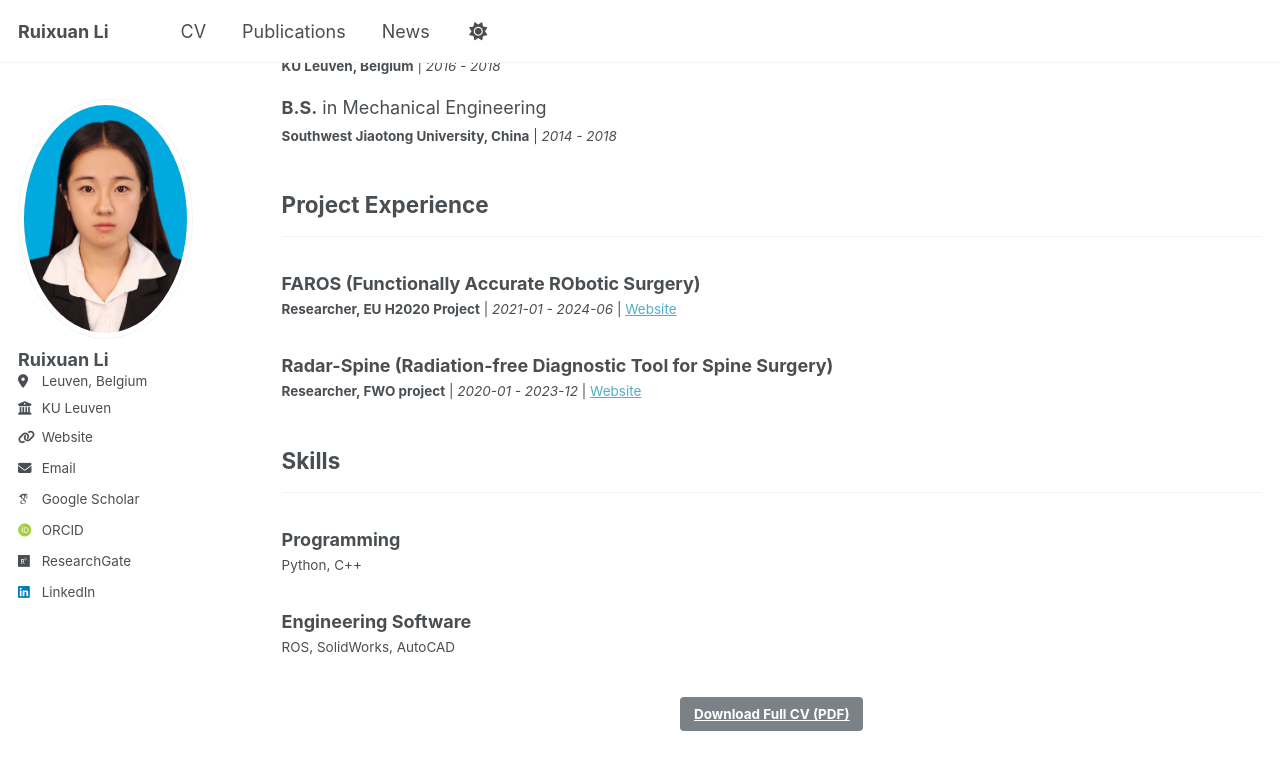
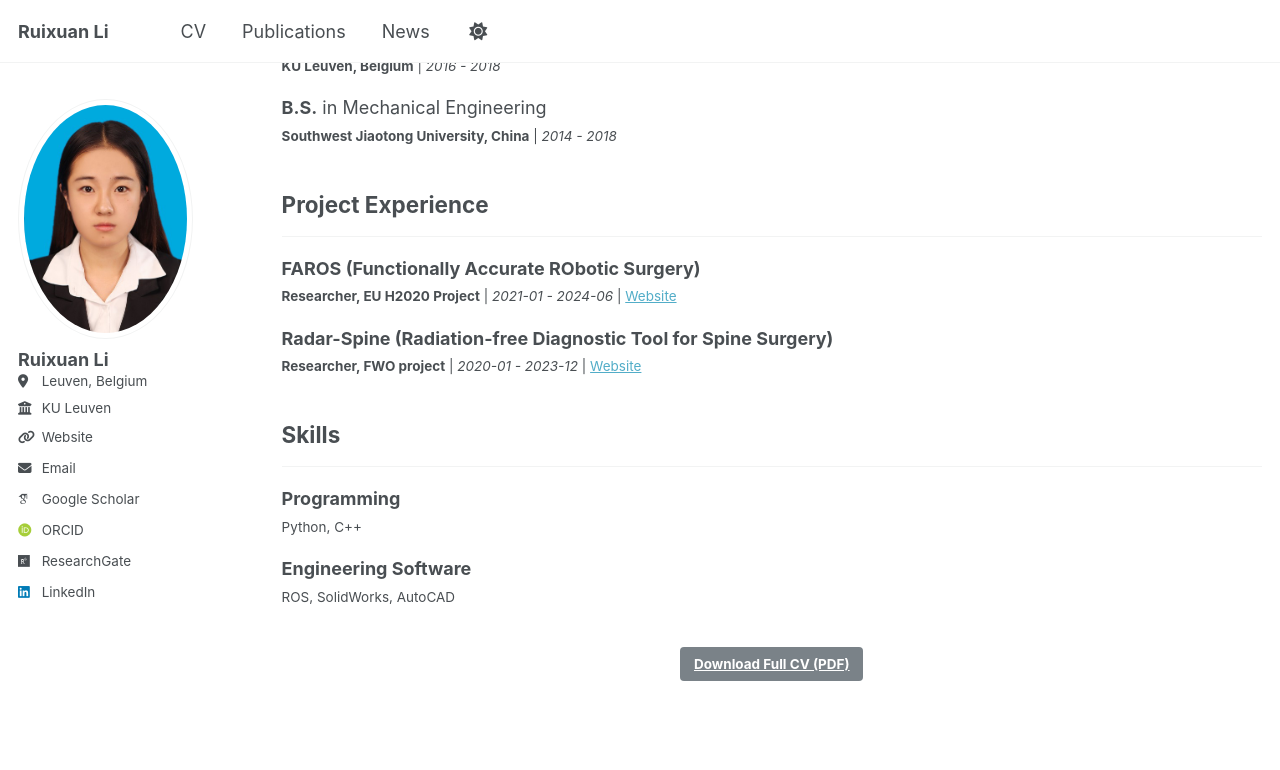
Before and after one commit to Li-Ruixuan/Li-Ruixuan.github.io, a Jekyll site: the page built from _pages/cv.html, in a window 1280 px wide and 900 px high, scrolled down 512 px. Shown: the top 770 px of the window. Built offline with Jekyll 4.4.1, drawn with Linux system fonts in a browser that asks for light colours; some web fonts are replaced.

```diff
--- a/_pages/cv.html
+++ b/_pages/cv.html
@@ -41,7 +41,7 @@ Email: {{ site.data.cv.basics.email }}    -->
 {% for exp in site.data.cv.experience %}
 <div class="list__item">
   <article class="archive__item">
-    <h3 class="archive__item-title">{{ exp.name }}</h3>
+    <p class="archive__item-title"><strong>{{ exp.name }}</strong></p>
     <p class="archive__item-excerpt"><strong>{{ exp.organization }}</strong> | <em>{{ exp.startDate }}{% if exp.endDate %} - {{ exp.endDate }}{% else %} - Present{% endif %} </em>{% if exp.website %} | <a href="{{ exp.website }}" target="_blank">Website</a>{% endif %}</p>
   </article>
 </div>
@@ -55,7 +55,7 @@ Email: {{ site.data.cv.basics.email }}    -->
 {% for skill in site.data.cv.skills %}
 <div class="list__item">
   <article class="archive__item">
-    <h3 class="archive__item-title">{{ skill.name }}</h3>
+    <p class="archive__item-title"><strong>{{ skill.name }}</strong></p>
     <p class="archive__item-excerpt">{{ skill.keywords | join: ", " }}</p>
   </article>
 </div>
```
